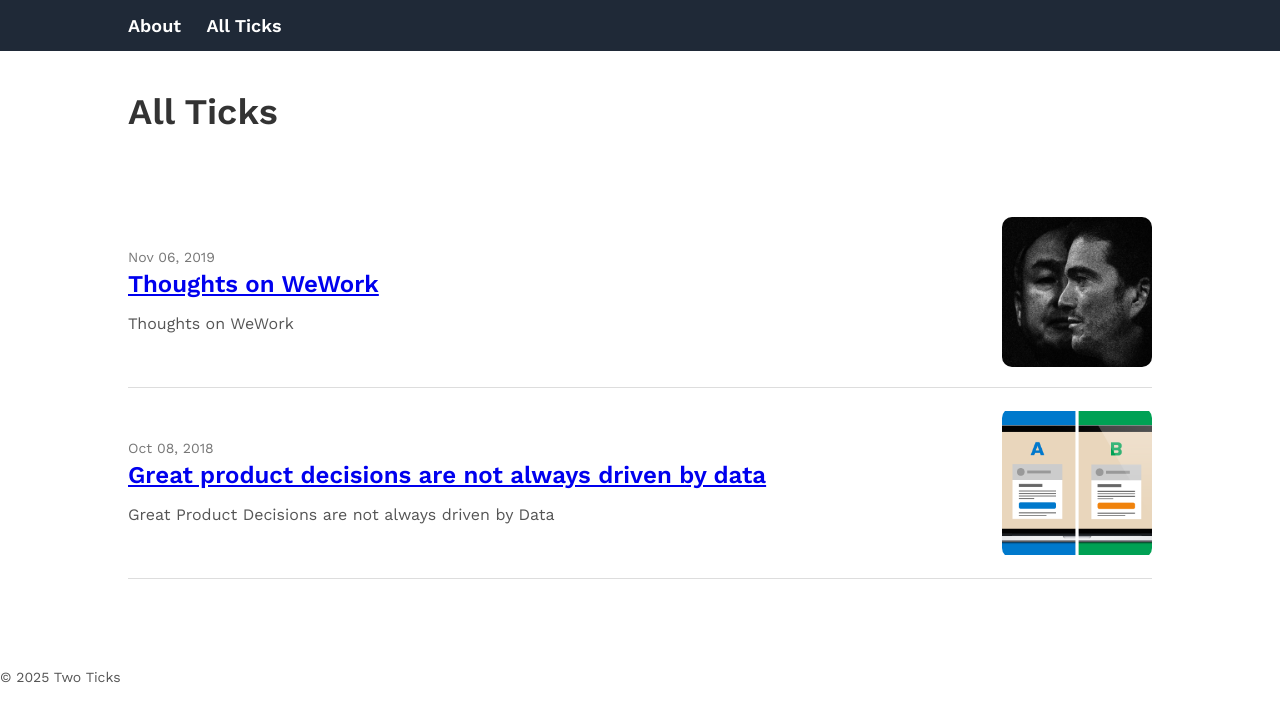
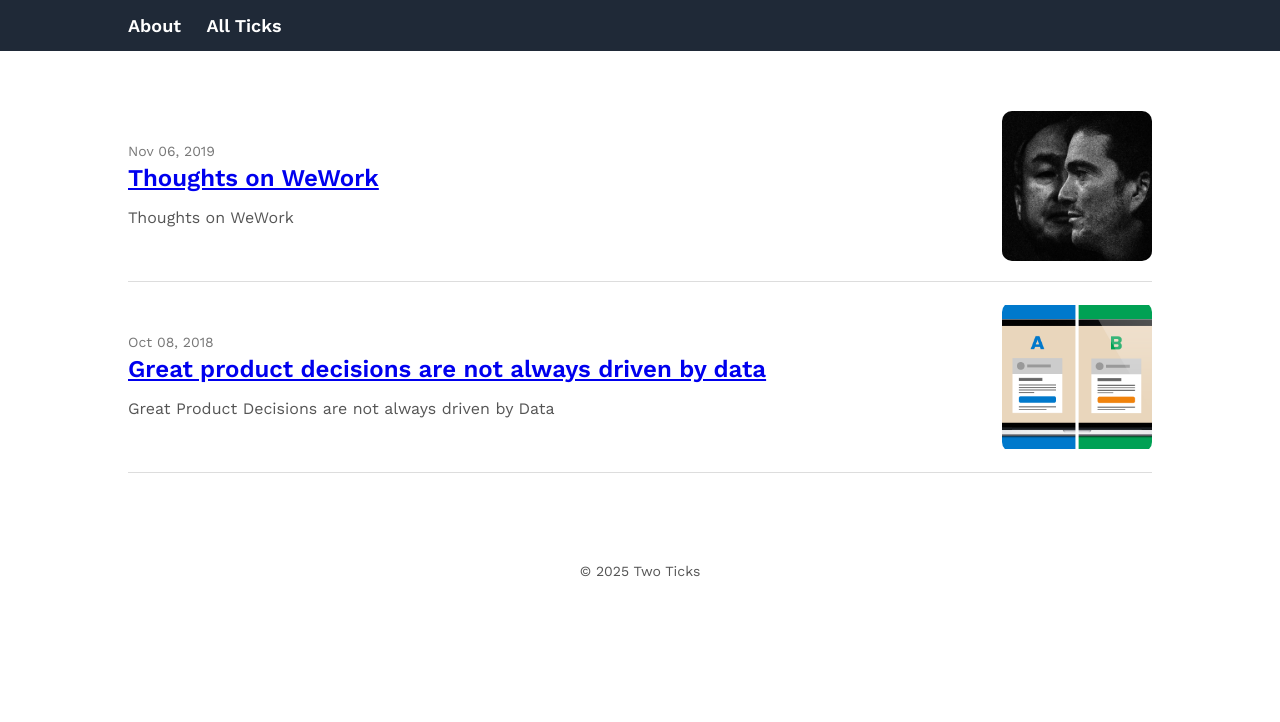
Before and after one commit to trmanish/trmanish.github.io, a Jekyll site: the page built from posts.html, in a window 1280 px wide. Shown: the top 722 px of the page. Built offline with Jekyll 4.4.1, drawn with Linux system fonts in a browser that asks for light colours.

Commit message:
update layout

```diff
--- a/_layouts/default.html
+++ b/_layouts/default.html
@@ -26,11 +26,11 @@
 
     <footer>
         {% if page.url == '/' %}
-            <div class="footer-center">
+            <div class="footer-center" style="text-align: center;">
                 <a href="{{ "/posts.html" | relative_url }}" class="read-ticks-btn">Read Ticks</a>
             </div>
         {% endif %}
-        <p class="footer-center">&copy; {{ 'now' | date: "%Y" }} Two Ticks</p>
+        <p class="footer-center" style="text-align: center;">&copy; {{ 'now' | date: "%Y" }} Two Ticks</p>
     </footer>
 </body>
 </html>
--- a/_layouts/post.html
+++ b/_layouts/post.html
@@ -7,11 +7,6 @@
     <link rel="stylesheet" href="{{ "/assets/css/style.css" | relative_url }}">
 </head>
 <body>
-
-    <header style="display: flex; justify-content: space-between; padding: 20px;">
-        <a href="{{ "/" | relative_url }}" style="text-decoration: none; font-size: 20px; font-weight: bold;">Home</a>
-        <a href="{{ "/posts.html" | relative_url }}" style="text-decoration: none; font-size: 18px;">All Ticks</a>
-    </header>
 
     <main style="max-width: 800px; margin: 40px auto; padding: 20px; text-align: left;">
         <p><strong>{{ page.date | date: "%B %d, %Y" }}</strong></p>
--- a/posts.html
+++ b/posts.html
@@ -2,8 +2,6 @@
 layout: default
 title: "All Ticks"
 ---
-
-<h1 style="text-align: left; margin-left: 10%; font-size: 36px;">All Ticks</h1>
 
 <div class="post-list">
     {% for post in site.posts %}
```
